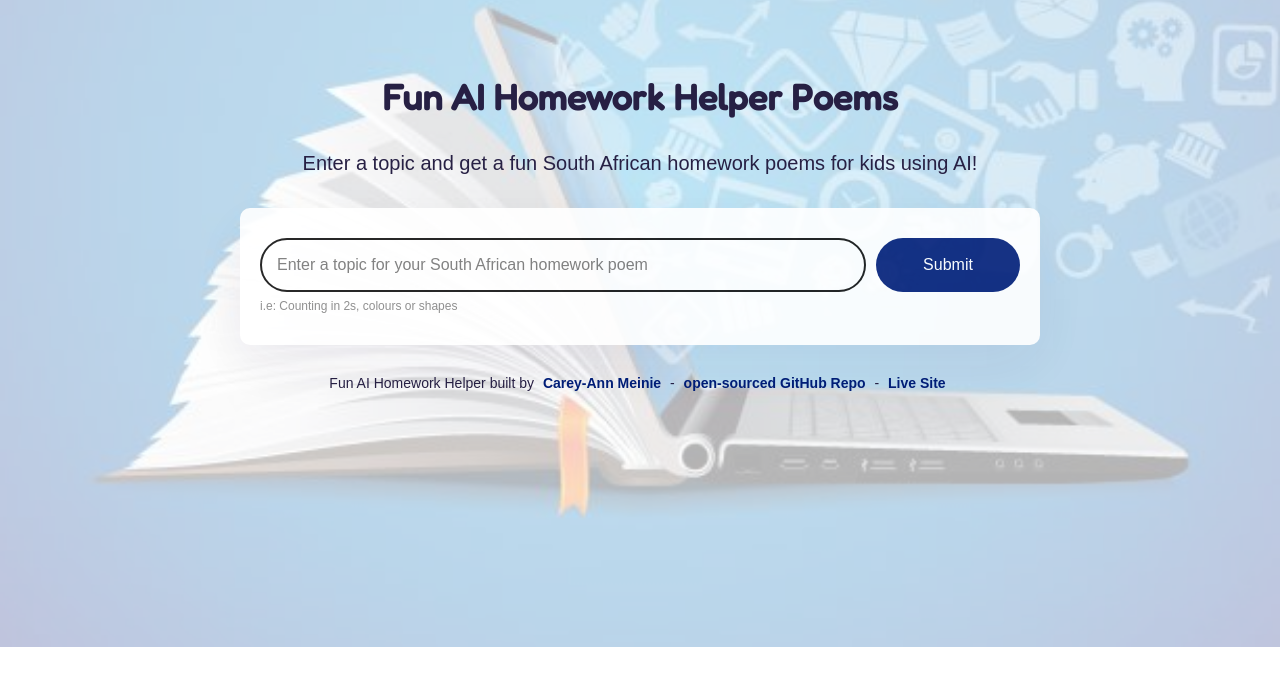
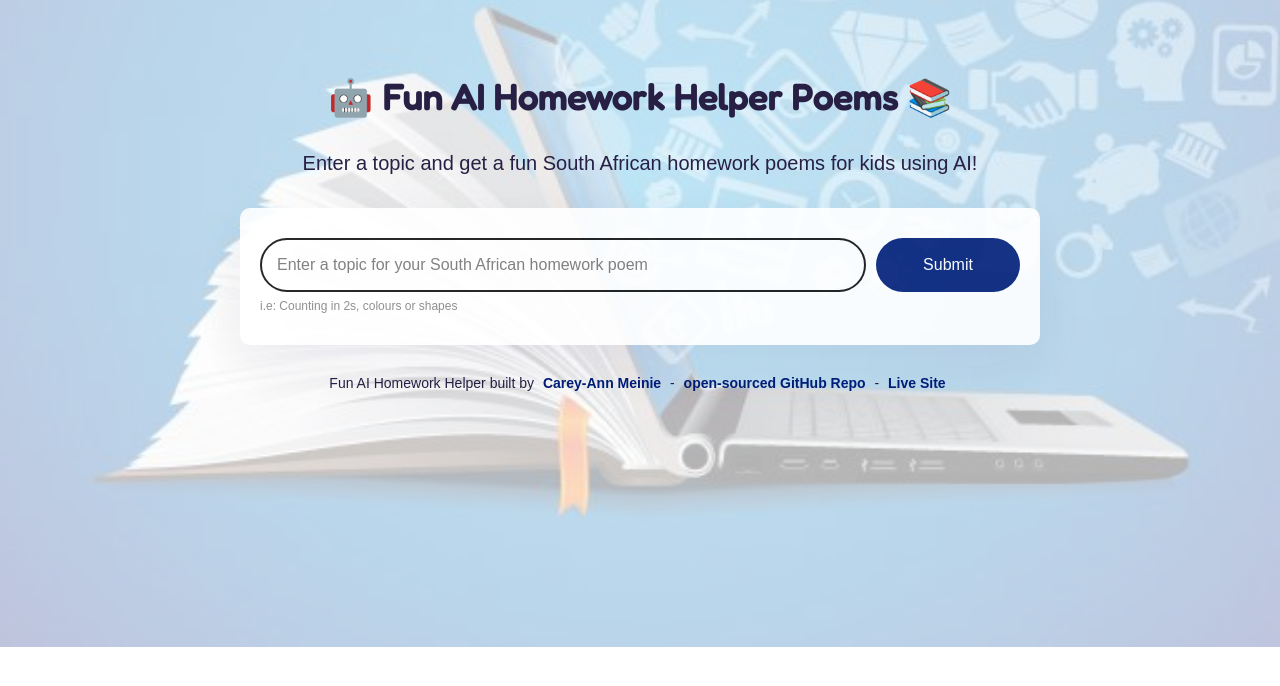
Before and after one commit to CareyM92/ai-homework-helper, a plain HTML site: page index.html in a window 1280 px wide. Drawn offline with nearby package versions, Linux system fonts and the light colour scheme.

Commit message:
mascot added to H1

```diff
--- a/index.html
+++ b/index.html
@@ -16,7 +16,7 @@
   <body>
     <div class="container">
       <header>
-        <h1>Fun AI Homework Helper Poems</h1>
+        <h1>🤖 Fun AI Homework Helper Poems 📚</h1>
         <p>
           Enter a topic and get a fun South African homework poems for kids
           using AI!
```
